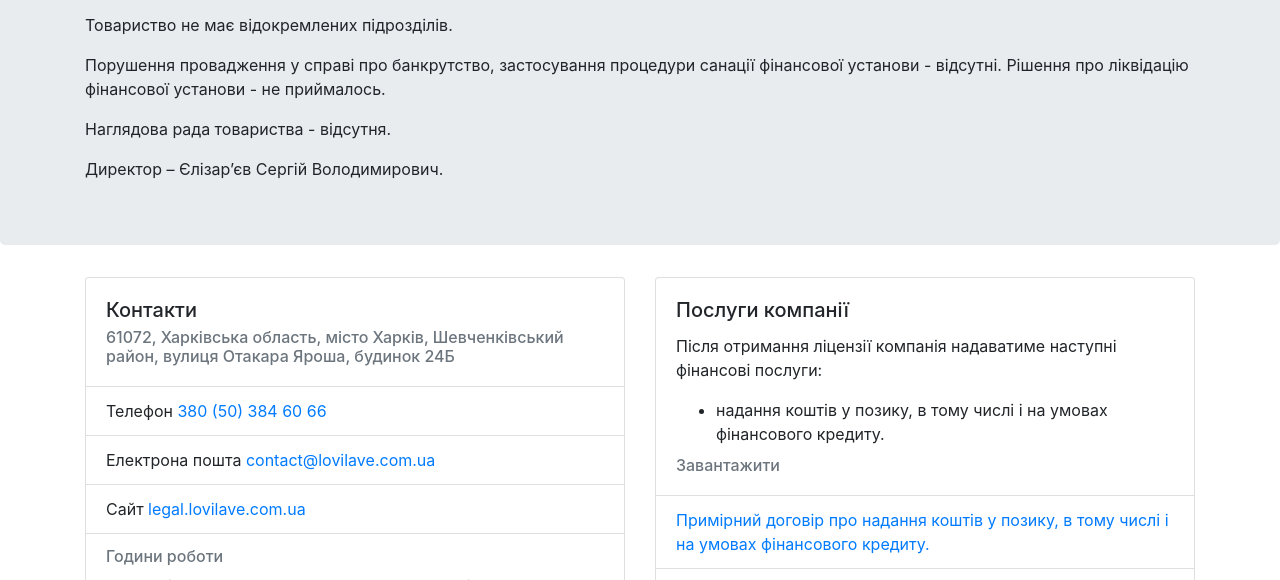
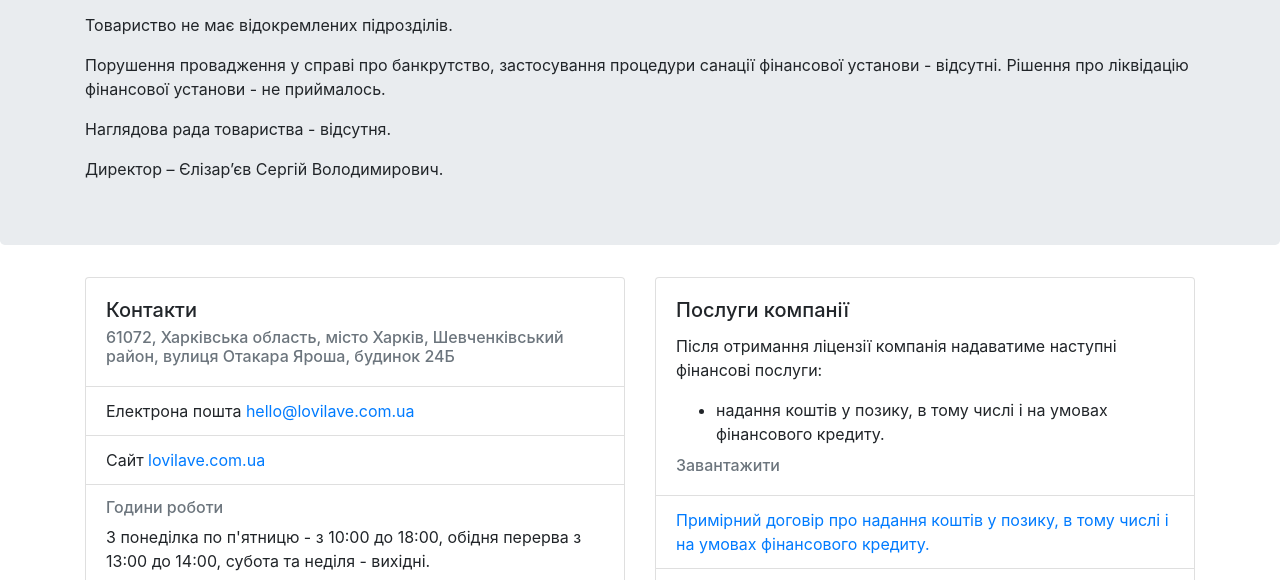
Before and after one commit to lovelave/legal-site, a plain HTML site: page docs/index.html in a window 1280 px wide. Shown: the part 213-793 px from the top of the page. Drawn offline with nearby package versions, Linux system fonts and the light colour scheme.

Commit message:
Update index.html

```diff
--- a/docs/index.html
+++ b/docs/index.html
@@ -32,13 +32,10 @@
                     </section>
                     <ul class="list-group list-group-flush">
                         <li class="list-group-item">
-                            Телефон <a href="tel:380503846066">380 (50) 384 60 66</a>
+                            Електрона пошта <a href="mailto:hello@lovilave.com.ua">hello@lovilave.com.ua</a>
                         </li>
                         <li class="list-group-item">
-                            Електрона пошта <a href="mailto:contact@lovilave.com.ua">contact@lovilave.com.ua</a>
-                        </li>
-                        <li class="list-group-item">
-                            Сайт <a href="https://legal.lovilave.com.ua/">legal.lovilave.com.ua</a>
+                            Сайт <a href="https://lovilave.com.ua/">lovilave.com.ua</a>
                         </li>
                     </ul>
                     <section class="card-body">
```
